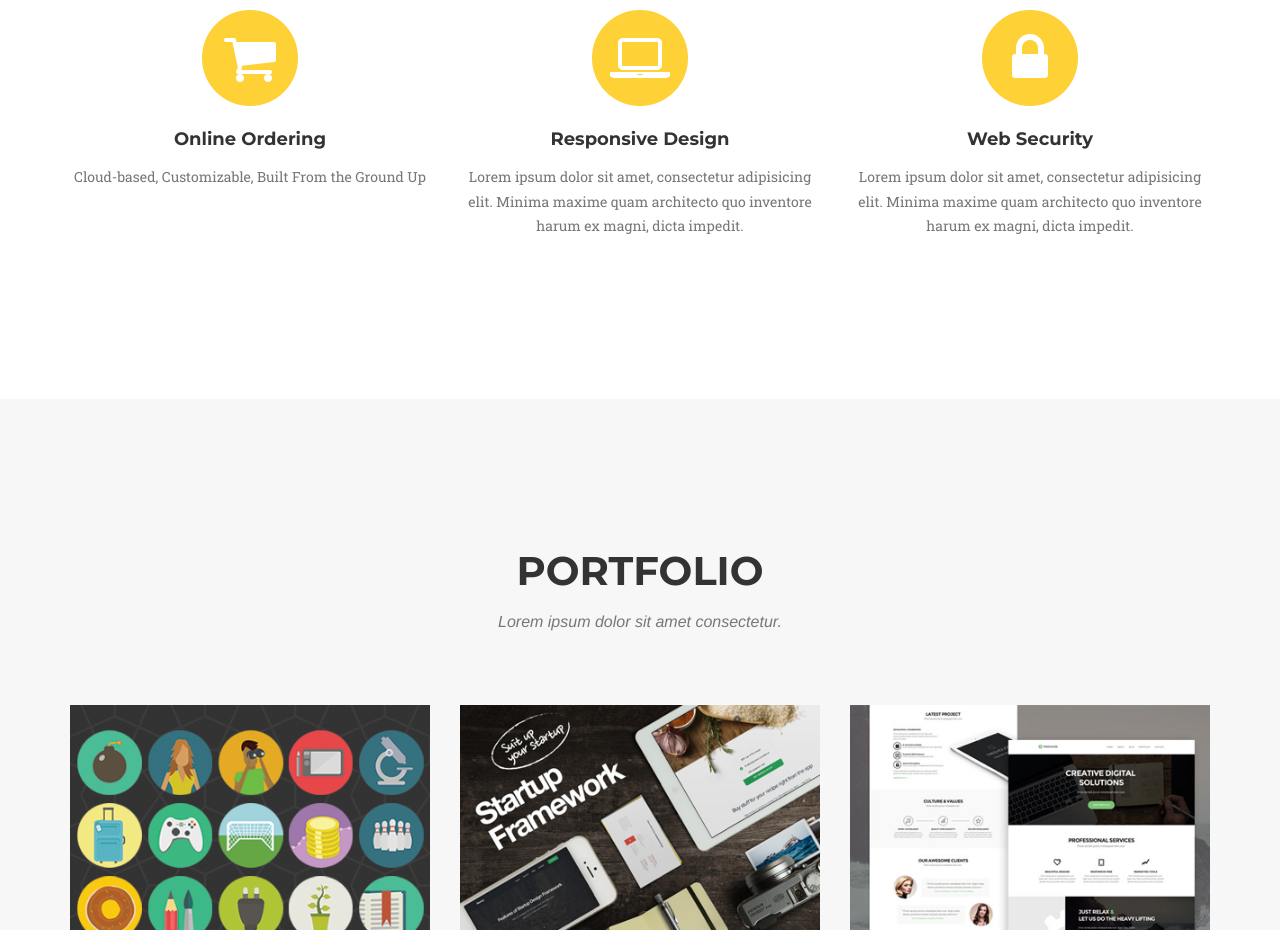
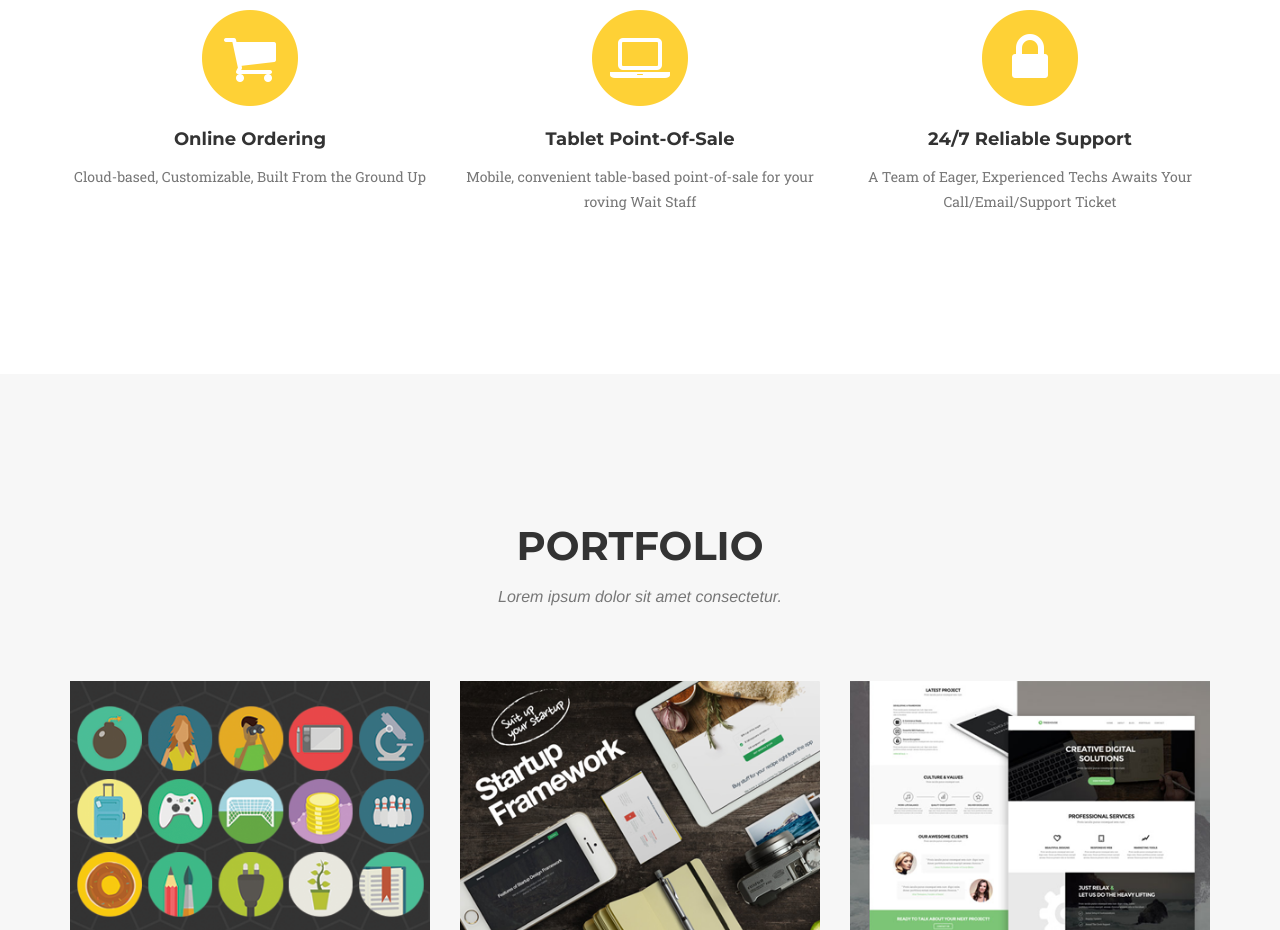
Before and after one commit to evac62/bootstrap18, a website: page public/index.html in a window 1280 px wide. Shown: the part 1136-2066 px from the top of the page. Drawn offline with nearby package versions, Linux system fonts and the light colour scheme; a web font is replaced by a local one.

Commit message:
Update index.html

```diff
--- a/public/index.html
+++ b/public/index.html
@@ -111,16 +111,16 @@
                         <i class="fa fa-circle fa-stack-2x text-primary"></i>
                         <i class="fa fa-laptop fa-stack-1x fa-inverse"></i>
                     </span>
-                    <h4 class="service-heading">Responsive Design</h4>
-                    <p class="text-muted">Lorem ipsum dolor sit amet, consectetur adipisicing elit. Minima maxime quam architecto quo inventore harum ex magni, dicta impedit.</p>
+                    <h4 class="service-heading">Tablet Point-Of-Sale</h4>
+                    <p class="text-muted">Mobile, convenient table-based point-of-sale for your roving Wait Staff</p>
                 </div>
                 <div class="col-md-4">
                     <span class="fa-stack fa-4x">
                         <i class="fa fa-circle fa-stack-2x text-primary"></i>
                         <i class="fa fa-lock fa-stack-1x fa-inverse"></i>
                     </span>
-                    <h4 class="service-heading">Web Security</h4>
-                    <p class="text-muted">Lorem ipsum dolor sit amet, consectetur adipisicing elit. Minima maxime quam architecto quo inventore harum ex magni, dicta impedit.</p>
+                    <h4 class="service-heading">24/7 Reliable Support</h4>
+                    <p class="text-muted">A Team of Eager, Experienced Techs Awaits Your Call/Email/Support Ticket</p>
                 </div>
             </div>
         </div>
```
